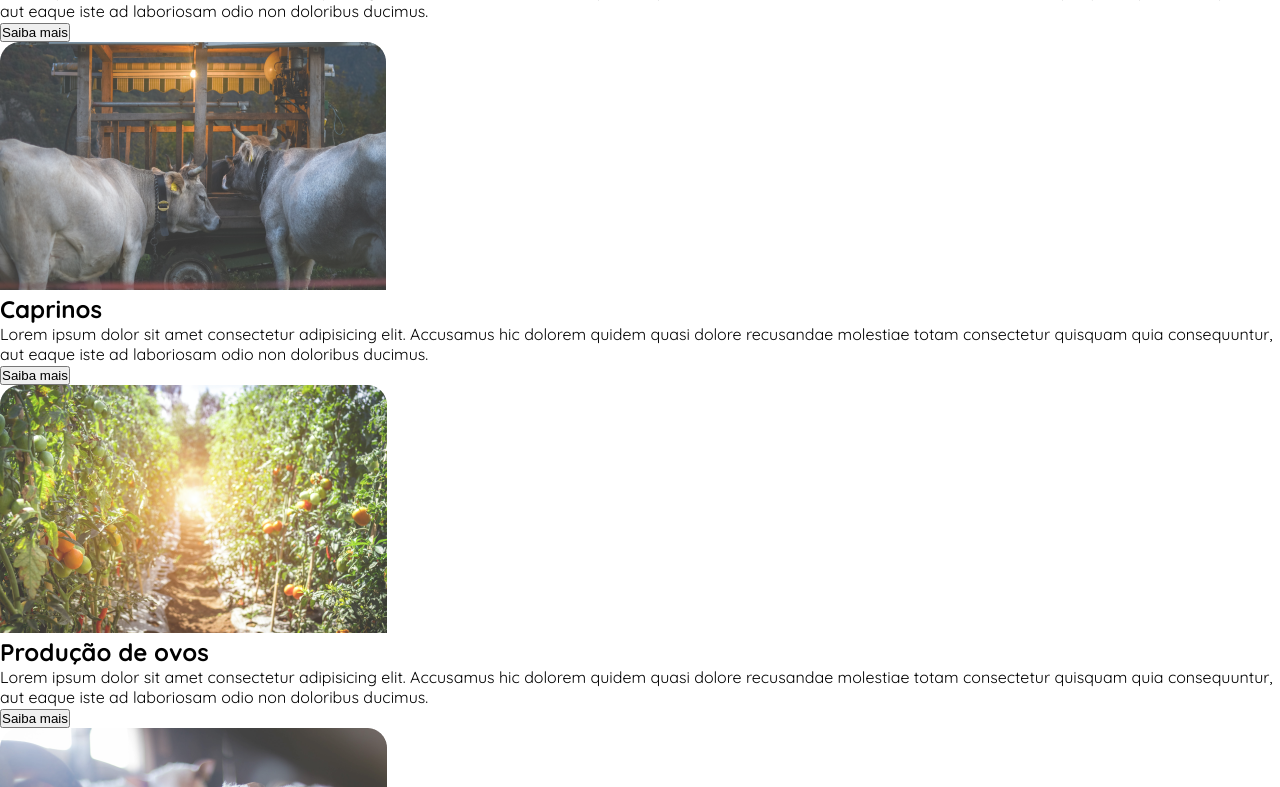
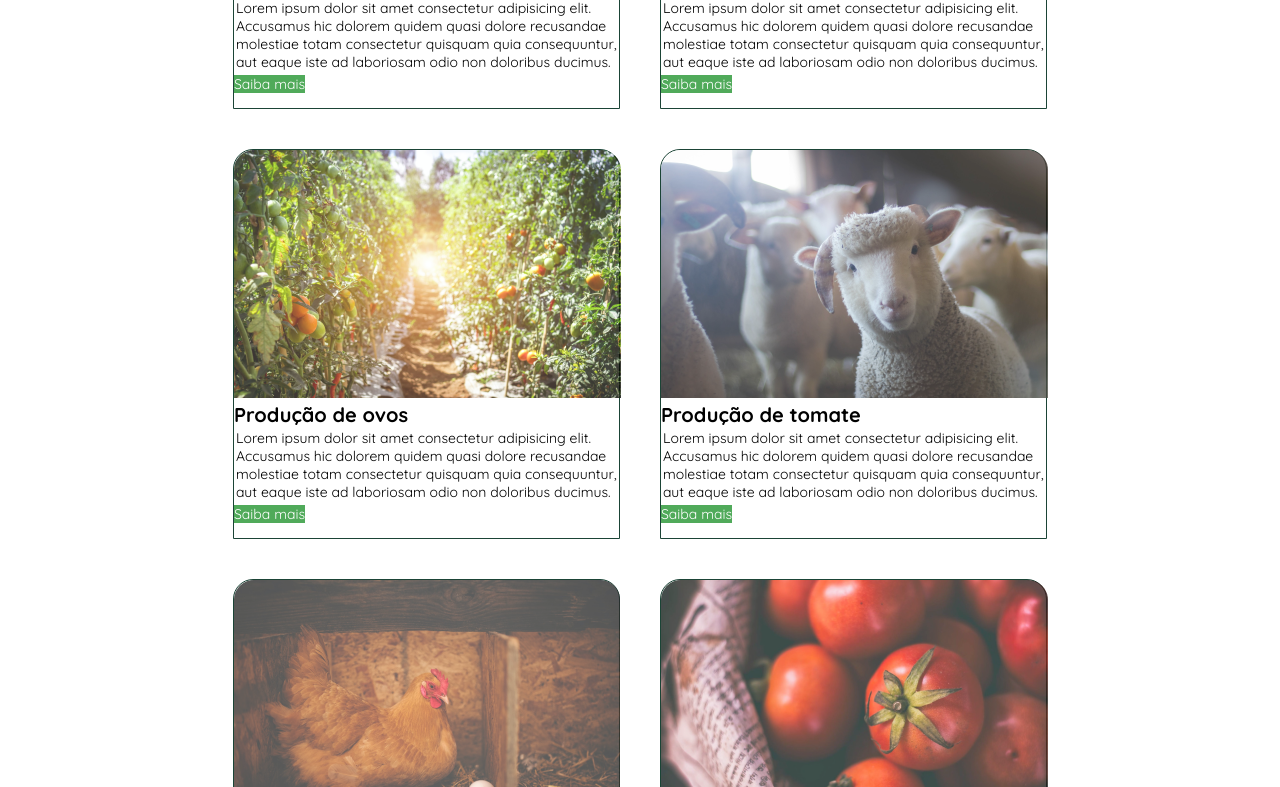
Before and after one commit to Nessa515/fazenda-html, a plain HTML site: page index.html in a window 1280 px wide. Shown: the part 710-1497 px from the top of the page. Drawn offline with Linux system fonts and the light colour scheme.

Commit message:
Organizando os cards

```diff
--- a/assets/css/styles.css
+++ b/assets/css/styles.css
@@ -63,3 +63,33 @@ header{
     text-align: center;
     top: 50%;
 }
+
+.cards{
+    display: flex;
+    flex-wrap: wrap;
+    justify-content: center;
+}
+
+.cards .card{
+    width: 387px;
+    height: 390px;
+    border: 1px #1B4436 solid;
+    border-radius: 20px 20px 0 0;
+    margin: 20px;
+}
+
+.card > span{
+    background-color: #50AA5A;
+    color: #FFFFFF;
+    font-size: 14px;
+    text-align: center;
+}
+
+.card > h2{
+    font-size: 20px;
+}
+
+.card > p{
+    font-size: 14px;
+    margin: 2px;
+}
--- a/index.html
+++ b/index.html
@@ -32,43 +32,43 @@
                 <img src="./assets/images/uva.png" alt="Foto de uma plantação de uvas roxas">
                 <h2>Produção de laranja</h2>
                 <p>Lorem ipsum dolor sit amet consectetur adipisicing elit. Accusamus hic dolorem quidem quasi dolore recusandae molestiae totam consectetur quisquam quia consequuntur, aut eaque iste ad laboriosam odio non doloribus ducimus.</p>
-                <button>Saiba mais</button>
+                <span>Saiba mais</span>
             </div>
             <div class="card">
                 <img src="./assets/images/gado.png" alt="Foto de um rebanho de gados">
                 <h2>Caprinos</h2>
                 <p>Lorem ipsum dolor sit amet consectetur adipisicing elit. Accusamus hic dolorem quidem quasi dolore recusandae molestiae totam consectetur quisquam quia consequuntur, aut eaque iste ad laboriosam odio non doloribus ducimus.</p>
-                <button>Saiba mais</button>
+                <span>Saiba mais</span>
             </div>
             <div class="card">
                 <img src="./assets/images/laranja.png" alt="Foto de uma plantação de laranjas">
                 <h2>Produção de ovos</h2>
                 <p>Lorem ipsum dolor sit amet consectetur adipisicing elit. Accusamus hic dolorem quidem quasi dolore recusandae molestiae totam consectetur quisquam quia consequuntur, aut eaque iste ad laboriosam odio non doloribus ducimus.</p>
-                <button>Saiba mais</button>
+                <span>Saiba mais</span>
             </div>
             <div class="card">
                 <img src="./assets/images/caprinos.png" alt="Foto de caprinos">
                 <h2>Produção de tomate</h2>
                 <p>Lorem ipsum dolor sit amet consectetur adipisicing elit. Accusamus hic dolorem quidem quasi dolore recusandae molestiae totam consectetur quisquam quia consequuntur, aut eaque iste ad laboriosam odio non doloribus ducimus.</p>
-                <button>Saiba mais</button>
+                <span>Saiba mais</span>
             </div>
             <div class="card">
                 <img src="./assets/images/ovos.png" alt="Foto de galinhas com seus ovos">
                 <h2>Hortifruti</h2>
                 <p>Lorem ipsum dolor sit amet consectetur adipisicing elit. Accusamus hic dolorem quidem quasi dolore recusandae molestiae totam consectetur quisquam quia consequuntur, aut eaque iste ad laboriosam odio non doloribus ducimus.</p>
-                <button>Saiba mais</button>
+                <span>Saiba mais</span>
             </div>
             <div class="card">
                 <img src="./assets/images/tomates.png" alt="Foto de tomates">
                 <h2>Produção de uva</h2>
                 <p>Lorem ipsum dolor sit amet consectetur adipisicing elit. Accusamus hic dolorem quidem quasi dolore recusandae molestiae totam consectetur quisquam quia consequuntur, aut eaque iste ad laboriosam odio non doloribus ducimus.</p>
-                <button>Saiba mais</button>
+                <span>Saiba mais</span>
             </div>
             <div class="card">
                 <img src="./assets/images/hortifruti.png" alt="Foto de hortifruti">
                 <h2>Gado de corte</h2>
                 <p>Lorem ipsum dolor sit amet consectetur adipisicing elit. Accusamus hic dolorem quidem quasi dolore recusandae molestiae totam consectetur quisquam quia consequuntur, aut eaque iste ad laboriosam odio non doloribus ducimus.</p>
-                <button>Saiba mais</button>
+                <span>Saiba mais</span>
             </div>
         </div>
     </header>
```
